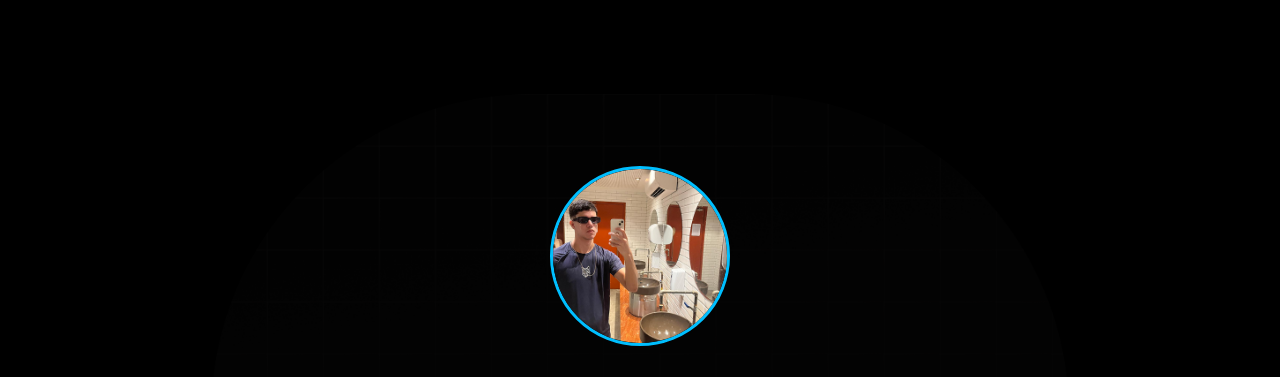
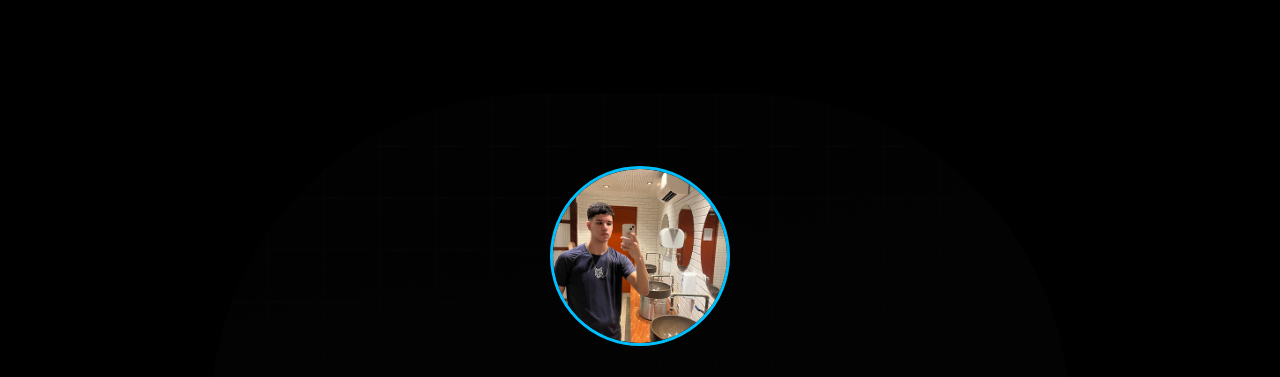
Before and after one commit to gustavomouradevbr/Portfolio, a plain HTML site: page index.html in a window 1280 px wide. Shown: the part 106-483 px from the top of the page. Drawn offline with Linux system fonts and the light colour scheme.

Commit message:
alteração da foto

```diff
--- a/index.html
+++ b/index.html
@@ -60,7 +60,7 @@
 
         <div class="container hero-content">
           <img
-            src="assets/Foto_home.png"
+            src="assets/Foto_home2.png"
             alt="Gustavo Moura"
             class="profile-pic"
           />
```
Also changed, not shown: assets/Foto_home2.png (added).
